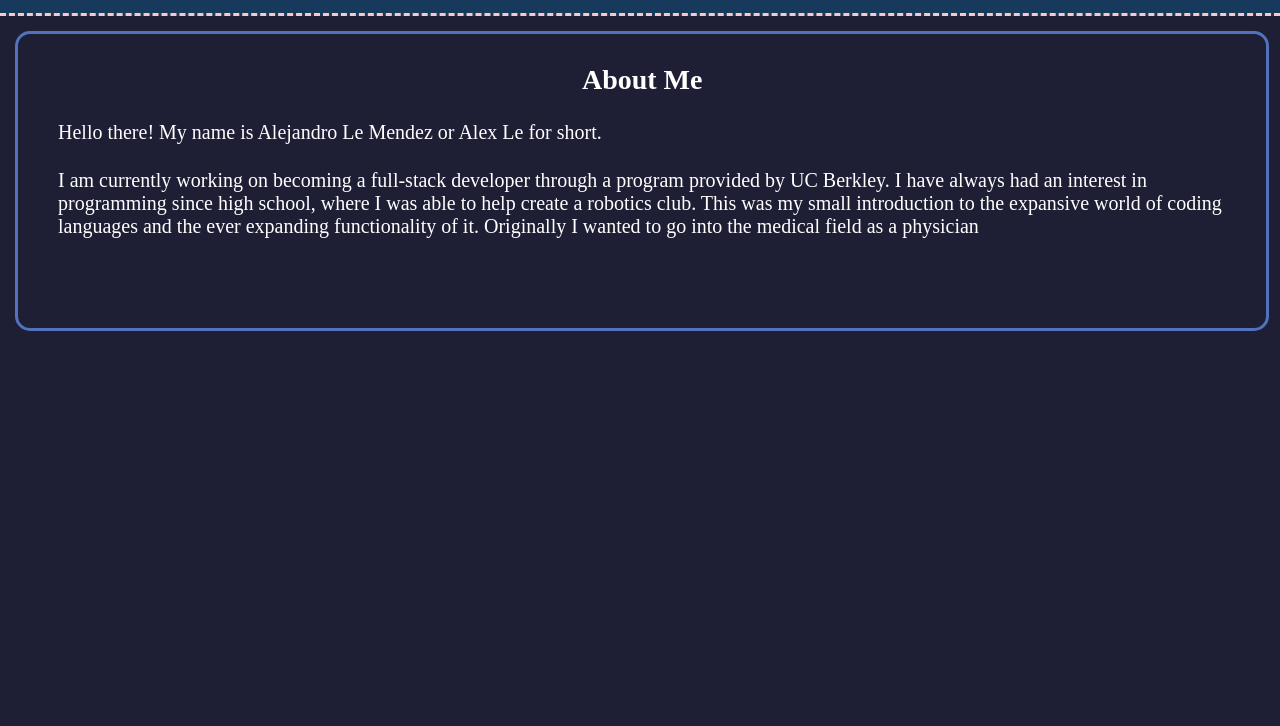
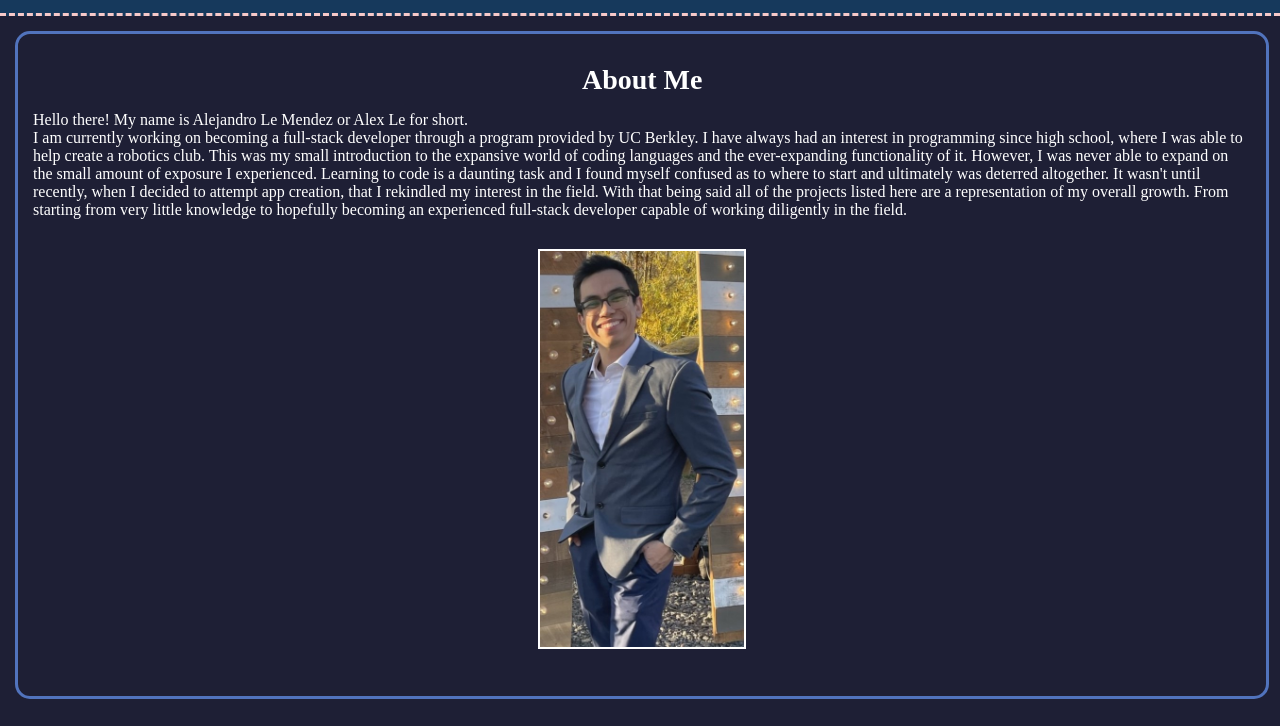
Before and after one commit to RiceSupply/Advanced-CSS-Portfolio-number1, a plain HTML site: page index.html in a window 1280 px wide. Shown: the part 74-800 px from the top of the page. Drawn offline with Linux system fonts and the light colour scheme.

Commit message:
Added about me section with picture

```diff
--- a/index.html
+++ b/index.html
@@ -18,21 +18,22 @@
         </nav>
 
     </header>
-    <section class= "box">
+
+    <section class= "box-about-content">
         <div>
           <h2 class="h2">About Me</h2>
 
-          <p>Hello there! My name is Alejandro Le Mendez or Alex Le for short.</p>
+          <p> Hello there! My name is Alejandro Le Mendez or Alex Le for short.</p>
         </div>
 
         <div>
-          <p>I am currently working on becoming a full-stack developer through a program provided by UC Berkley. I have always had an interest in programming since high school, where I was able to help create a robotics club. This was my small introduction to the expansive world of coding languages and the ever expanding functionality of it. Originally I wanted to go into the medical field as a physician </p>
+          <p> I am currently working on becoming a full-stack developer through a program provided by UC Berkley. I have always had an interest in programming since high school, where I was able to help create a robotics club. This was my small introduction to the expansive world of coding languages and the ever-expanding functionality of it. However, I was never able to expand on the small amount of exposure I experienced. Learning to code is a daunting task and I found myself confused as to where to start and ultimately was deterred altogether. It wasn't until recently, when I decided to attempt app creation, that I rekindled my interest in the field. With that being said all of the projects listed here are a representation of my overall growth. From starting from very little knowledge to hopefully becoming an experienced full-stack developer capable of working diligently in the field. </p>
+        <div>
 
-          <!-- <img class= "image" src="./Assests/portfolio pic.jpg" alt="Picture of me"> -->
+          <img class = "image" src="./Assests/portfolio pic.jpg" alt="Picture of me">
 
-        <!-- <img class = "image" src="./Assests/portfolio pic.jpg" alt="Picture of me"> -->
-        <div>
       </div>
+
     </section>
   </body>
 </html>
--- a/style.css
+++ b/style.css
@@ -43,14 +43,22 @@ header {
   color: rgb(17, 11, 102);
 }
 
-.box {
+.box-about-content {
   width: 98%;
-  height: 300px;
+  height: auto;
   padding: 15px;
   margin: 15px;
   border: 3.5px solid var(--secondary-border-color);
   border-radius: 15px;
   color:white;
+}
+
+.image {
+  display: block;
+  margin: 30px auto 2rem auto;
+  justify-content: center;
+  max-height:25rem;
+  border: 2px solid white;
 }
 
 .h2 {
@@ -59,18 +67,9 @@ header {
   text-align: center;
   margin: 15px;
 }
-.box p {
-  font-size: 20px;
-  margin: 25px;
-}
-
-/* .box image {
+.box-about-content p {
+  font-size: auto;
   display: flex;
   flex-wrap: wrap;
-  justify-content: flex-end;
-  height: 30vh; */
-/* } */
-/* .myself-content {
-  color: white;
-
-} */
+  justify-content: space-between;
+}
```
